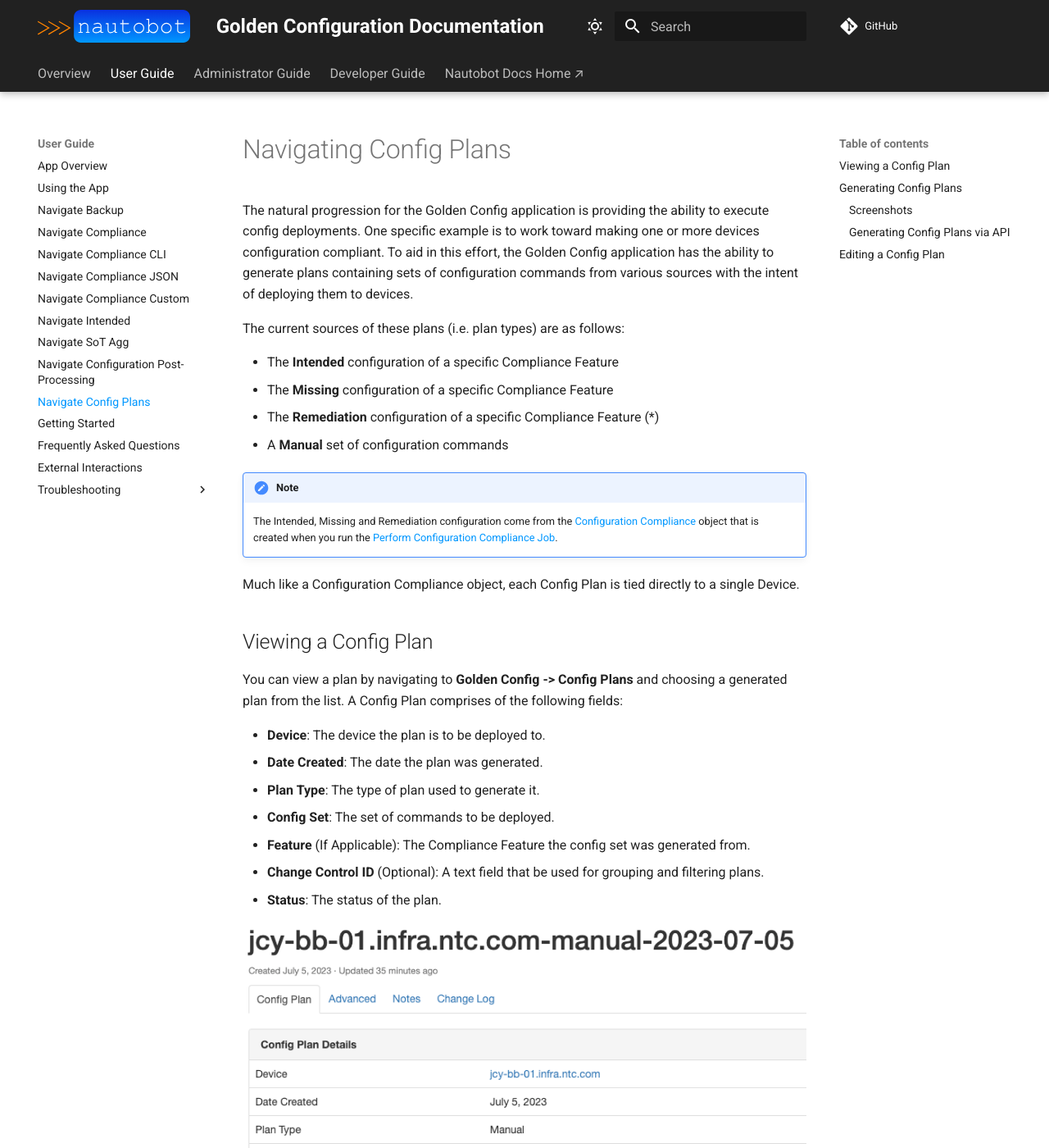
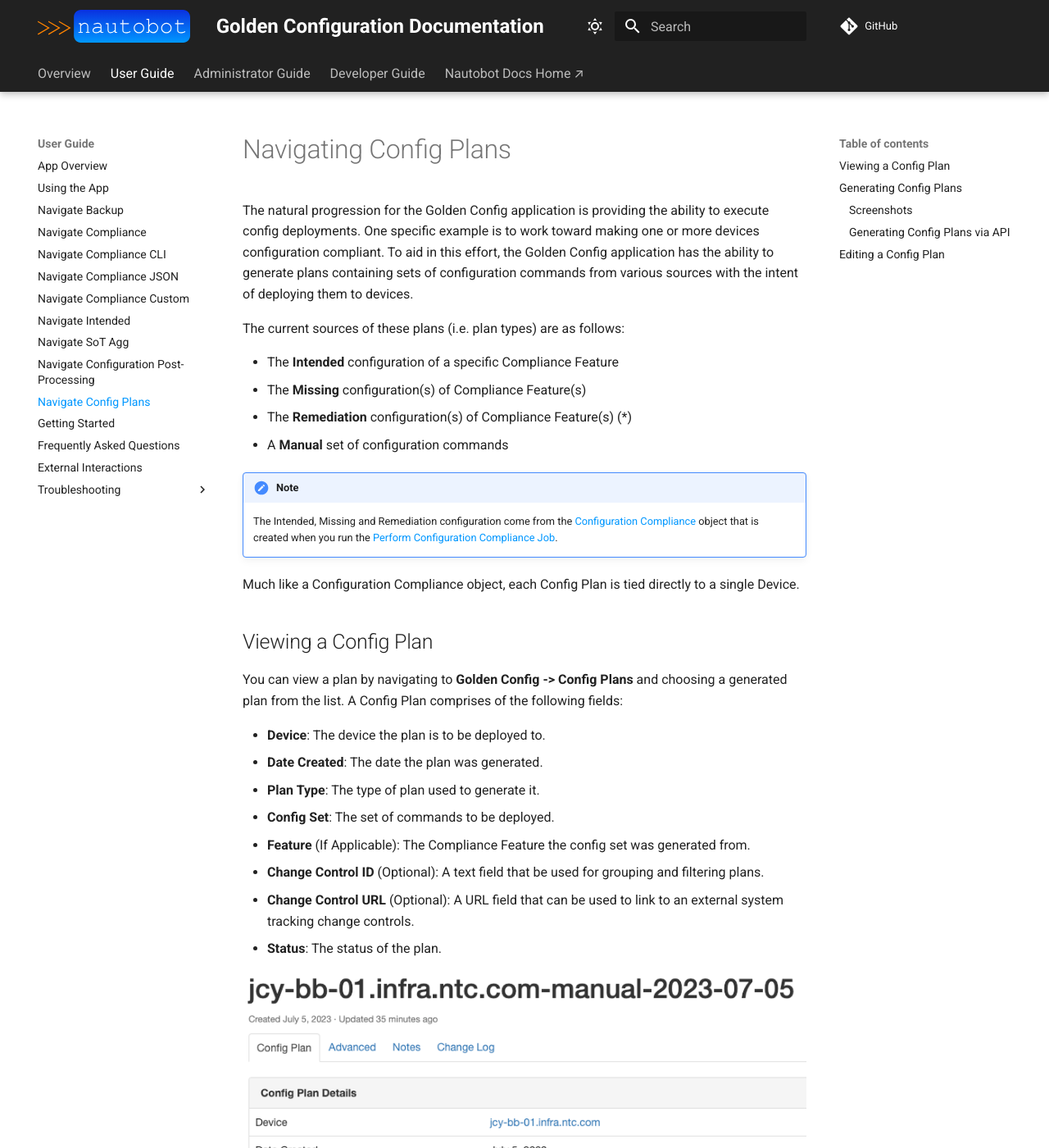
Before and after one commit to nautobot/nautobot-app-golden-config, an MkDocs documentation site: the page built from docs/user/app_feature_config_plans.md, in a window 1280 px wide and 1400 px high. Shown: the whole window at 82% size. Built offline with MkDocs 1.6.1 and Material for MkDocs 9.7.7, drawn with Linux system fonts in a browser that asks for light colours; comment, search, counter and statistics services are not loaded; some of the changed text lies outside the part shown.

Commit message:
Apply suggestions from code review
Co-authored-by: Jeff Kala <48843785+jeffkala@users.noreply.github.com>

```diff
--- a/docs/user/app_feature_config_plans.md
+++ b/docs/user/app_feature_config_plans.md
@@ -5,8 +5,8 @@
 The current sources of these plans (i.e. plan types) are as follows:
 
 - The **Intended** configuration of a specific Compliance Feature
-- The **Missing** configuration of a specific Compliance Feature
-- The **Remediation** configuration of a specific Compliance Feature (*)
+- The **Missing** configuration(s) of Compliance Feature(s)
+- The **Remediation** configuration(s) of Compliance Feature(s) (*)
 - A **Manual** set of configuration commands
 
 !!! note
@@ -24,6 +24,7 @@
 - **Config Set**: The set of commands to be deployed.
 - **Feature** (If Applicable): The Compliance Feature the config set was generated from.
 - **Change Control ID** (Optional): A text field that be used for grouping and filtering plans.
+- **Change Control URL** (Optional): A URL field that can be used to link to an external system tracking change controls.
 - **Status**: The status of the plan.
 
 ![Config Plan View](../images/config_plan-view.png)
@@ -46,13 +47,14 @@
 
 ### Generating Config Plans via API
 
-The HTTP POST method is not currently enabled for the Config Plan serializer to create plans directly via API. Instead you may run the **GenerateConfigPlans** Job directly via the `plugins/nautobot_golden_config.jobs/GenerateConfigPlans` API endpoint.
+The HTTP(S) POST method is not currently enabled for the Config Plan serializer to create plans directly via API. Instead you may run the **GenerateConfigPlans** Job directly via the `plugins/nautobot_golden_config.jobs/GenerateConfigPlans` API endpoint.
 
 ## Editing a Config Plan
 
 After a Config Plan is generated you have the ability to edit (or bulk edit) the following fields:
 
 - Change Control ID
+- Change Control URL
 - Status
 - Notes
 - Tags
```
